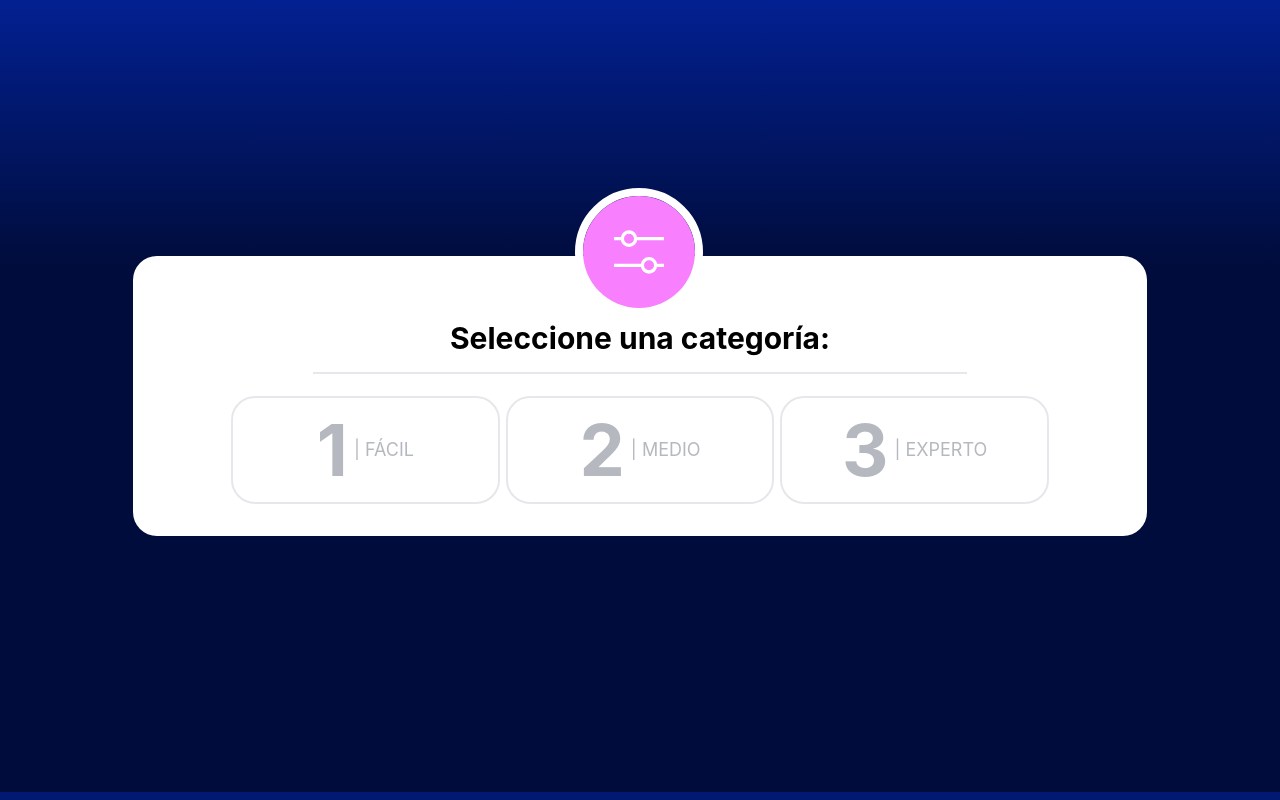
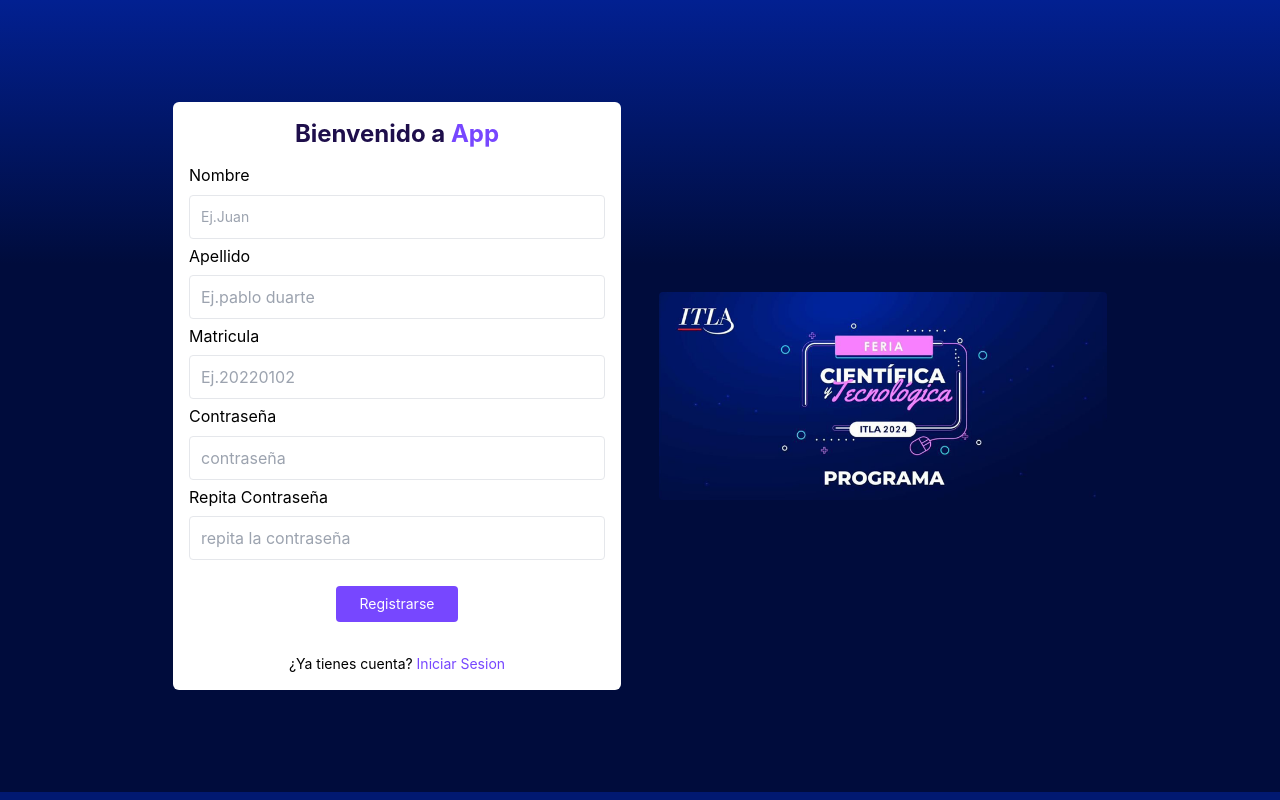
Before and after one commit to zaizo01/ITLA-CodeChallenge-Clock, a React (Vite) app: page /register in a window 1280 px wide. Before the commit this address led to /login/choose-category. Built offline with nearby package versions, Linux system fonts and the light colour scheme.

Commit message:
el login y el register ya estan funcional y mandan request al backend

```diff
--- a/src/App.tsx
+++ b/src/App.tsx
@@ -1,3 +1,4 @@
+/* eslint-disable @typescript-eslint/no-explicit-any */
 import './App.css'
 import './styles/Form.css'
 import './styles/VistaPreguntas.css'
@@ -15,14 +16,12 @@ function App() {
 
   // STATES, VARS
   const [user, setUser] = React.useState((val: any) => {
-    if(localStorage.getItem("user") !== null)
-    {
+    if (localStorage.getItem("user") !== null) {
       val = localStorage.getItem("user");
     }
-    else
-    {
-      localStorage.setItem("user", JSON.stringify({}));
-      val = localStorage.getItem("user")
+    else {
+      //localStorage.setItem("user", JSON.stringify({}));
+      val = localStorage.getItem("user");
     }
 
     return JSON.parse(val);
@@ -32,8 +31,9 @@ function App() {
   const returnSetUser = (value: any) => {
     return setUser((val: any) => {
 
-      localStorage.setItem("user", JSON.stringify(value));
-      val = localStorage.getItem("user")
+      const user = JSON.stringify(value);
+      localStorage.setItem("user", user);
+      val = user;
       return JSON.parse(val);
 
     })
@@ -44,7 +44,7 @@ function App() {
 
 
     // CLEANING FUNCTION
-    return () => {};
+    return () => { };
 
   }, [])
 
@@ -56,31 +56,32 @@ function App() {
         <Route path="/" element={<Home />} />
 
         <Route path="/register" element={
-          // If user is logged on, redirect him to choosing category
-          user?.registrationNumber !== null && user !== null
-          ?
+            user?.registrationNumber === null || user === null
+            ?
+            <FormRegister />
+            :
             <Navigate to="/login/choose-category" replace={true} />
-          :
-          <FormRegister />
         } />
 
+
         <Route path="/login" element={
-          // If user is logged on, redirect to choosing-category link
-          user?.registrationNumber !== null && user !== null
-          ?
+            user?.registrationNumber === null || user === null
+            ?
+            <FormLogin />
+            :
             <Navigate to="/login/choose-category" replace={true} />
-          :
-          <FormLogin />
         } />
 
 
         <Route path="/login/choose-category" element={
-          user?.registrationNumber === null && user === null
-          ?
+          user?.registrationNumber === null  || user === null
+            ?
             <Navigate to="/login" replace={true} />
-          :
-          <ChoosingCategory />}
+            :
+            <ChoosingCategory />}
         />
+
+
       </Routes>
     </USERCONTEXT.Provider>
   )
--- a/src/Components/FormLogin.tsx
+++ b/src/Components/FormLogin.tsx
@@ -1,3 +1,4 @@
+/* eslint-disable @typescript-eslint/no-explicit-any */
 import React from 'react';
 import { Link, useNavigate } from 'react-router-dom';
 import { MySwal } from '../classes/MySwal';
@@ -49,7 +50,7 @@ export default function FormLogin() {
         }
 
         e?.preventDefault();
-        await fetch(`https://localhost:7010/Users/Login`, {
+        await fetch(`http://localhost:5091/Users/Login`, {
           method: "POST",
           body: JSON.stringify({
             userName: loginData?.usuario,
--- a/src/Components/FormRegister.tsx
+++ b/src/Components/FormRegister.tsx
@@ -1,5 +1,9 @@
+/* eslint-disable @typescript-eslint/no-explicit-any */
 import React from 'react';
-import { Link } from 'react-router-dom';
+import { Link, useNavigate } from 'react-router-dom';
+import { MySwal } from '../classes/MySwal';
+import { USERCONTEXT } from '../App';
+
 
 // INTERFACES
 interface RegisterProps {
@@ -21,6 +25,10 @@ interface ErrorsProps {
 export default function FormRegister() {
 
     // VARS
+    const navigation = useNavigate();
+    const userContext = React.useContext<any>(USERCONTEXT);
+
+
     const [registerData, setRegisterData] = React.useState<RegisterProps>({
         nombre: "",
         apellido: "",
@@ -39,6 +47,7 @@ export default function FormRegister() {
     })
 
     // FUNCTIONS
+    /*
     const handleOnChange = (e: React.ChangeEvent<HTMLInputElement>) => {
 
         // HOOK
@@ -52,8 +61,9 @@ export default function FormRegister() {
             return value;
         })
     }
+    */
 
-    const handleOnSubmit = (e: React.FormEvent<HTMLFormElement>) => {
+    const handleOnSubmit =async (e: React.FormEvent<HTMLFormElement>) => {
 
 
 
@@ -86,8 +96,46 @@ export default function FormRegister() {
         const data = Object.values(errData);
 
         if (data.includes(true)) {
+          return;
+      }
+
+      e?.preventDefault();
+        await fetch(`http://localhost:5091/Users`, {
+          method: "POST",
+          body: JSON.stringify({
+            firstName: registerData.nombre,
+            lastName: registerData.apellido,
+            registrationNumber: registerData.matricula,
+            passWord: registerData.contraseña
+          }),
+          //mode: 'cors',
+            headers: {
+                'Content-Type': 'application/json',
+            }
+        })
+        .then((res) => res.json())
+        .then((data) => {
+          if(data?.hasError === true)
+          {
+            console.log(registerData)
+            MySwal.errorMessage(data.error)
             return;
-        }
+          }
+          console.log(registerData)
+          console.log(data)
+
+          userContext?.returnSetUser(data)
+          MySwal.successMessage(`Bienvenido ${data?.firstName}`);
+
+
+          navigation("/login/choose-category", {
+            replace: true,
+          })
+
+
+        })
+        .catch((err) => console.error(err))
+
 
     }
 
@@ -101,15 +149,15 @@ export default function FormRegister() {
           <form className="flex flex-col gap-3" onSubmit={handleOnSubmit}>
 
             <div className="block relative">
-              <label htmlFor="text" className="block text-gray-600 cursor-text leading-[140%] font-normal mb-2">Nombre</label>
+              <label htmlFor="text" className="text-left block text-blue leading-[140%] font-normal mb-2">Nombre</label>
               <input
                 type="text"
-                id="text"
+
                 className="rounded border border-gray-200 text-sm w-full font-normal leading-[18px] text-black tracking-[0px] appearance-none block h-11 m-0 p-[11px] focus:ring-2 ring-offset-2 ring-gray-900 outline-0"
                 required
                 name="nombre"
-                placeholder='Ej.Juan pablo duarte'
-                onChange={(e) => handleOnChange(e)}
+                placeholder='Ej.Juan '
+                onChange={(e) => setRegisterData({...registerData,nombre:e.target.value})}
               />
               {registerData?.nombre.length !== 0 && registerData?.nombre.length < 3 &&
                 <small className="text-red-500 w-full">¡Oops! Este campo es obligatorio</small>
@@ -118,15 +166,15 @@ export default function FormRegister() {
             </div>
 
             <div className="block relative">
-              <label htmlFor="text" className="block text-gray-600 cursor-text leading-[140%] font-normal mb-2">Apellido</label>
+              <label htmlFor="text" className="text-left block text-blue leading-[140%] font-normal mb-2">Apellido</label>
               <input
                 type="text"
-                id="text"
+
                 className="rounded border border-gray-200 w-full font-normal leading-[18px] text-black tracking-[0px] appearance-none block h-11 m-0 p-[11px] focus:ring-2 ring-offset-2 ring-gray-900 outline-0"
                 required
                 name="apellido"
-                placeholder='Ej.Juan pablo duarte'
-                onChange={(e) => handleOnChange(e)}
+                placeholder='Ej.pablo duarte'
+                onChange={(e) => setRegisterData({...registerData,apellido:e.target.value})}
               />
               {registerData?.apellido.length !== 0 && registerData?.apellido.length < 3 &&
                 <small className="text-red-500 w-full">¡Oops! Este campo es obligatorio</small>
@@ -135,13 +183,14 @@ export default function FormRegister() {
             </div>
 
             <div className="block relative">
-              <label className="block text-gray-600 cursor-text leading-[140%] font-normal mb-2">Matricula</label>
+              <label className="text-left block text-blue leading-[140%] font-normal mb-2">Matricula</label>
               <input
                 type="text"
                 className="rounded border border-gray-200 w-full font-normal leading-[18px] text-black tracking-[0px] appearance-none block h-11 m-0 p-[11px] focus:ring-2 ring-offset-2 ring-gray-900 outline-0"
                 required
                 name="matricula"
                 placeholder='Ej.20220102'
+                onChange={(e) => setRegisterData({...registerData,matricula:e.target.value})}
               />
               {registerData?.matricula.length === 0 || registerData?.matricula.length >= 9 && registerData?.matricula.includes("-") ?
                 null :
@@ -150,14 +199,15 @@ export default function FormRegister() {
             </div>
 
             <div className="block relative">
-              <label className="block text-gray-600 cursor-text leading-[140%] font-normal mb-2">Contraseña</label>
+              <label className="text-left block text-blue leading-[140%] font-normal mb-2">Contraseña</label>
               <input
                 type="password"
                 name="contraseña"
-                id="password"
+
                 className="rounded border border-gray-200 w-full font-normal leading-[18px] text-black tracking-[0px] appearance-none block h-11 m-0 p-[11px] focus:ring-2 ring-offset-2 ring-gray-900 outline-0"
                 required
                 placeholder='contraseña'
+                onChange={(e) => setRegisterData({...registerData,contraseña:e.target.value})}
               />
 
               {registerData?.contraseña.length === 0 || regEx.test(registerData?.contraseña) === true ?
@@ -167,14 +217,15 @@ export default function FormRegister() {
             </div>
 
             <div className="block relative">
-              <label htmlFor="password" className="block text-gray-600 cursor-text leading-[140%] font-normal mb-2">Repita Contraseña</label>
+              <label htmlFor="password" className="text-left block text-blue leading-[140%] font-normal mb-2">Repita Contraseña</label>
               <input
                 type="password"
                 name="confirmacion"
-                id="password"
+
                 className="rounded border border-gray-200 w-full font-normal leading-[18px] text-black tracking-[0px] appearance-none block h-11 m-0 p-[11px] focus:ring-2 ring-offset-2 ring-gray-900 outline-0"
                 required
                 placeholder='repita la contraseña'
+                onChange={(e) => setRegisterData({...registerData,confirmacion:e.target.value})}
               />
               {registerData?.confirmacion.length === 0 || (regEx.test(registerData?.confirmacion) === true && registerData?.confirmacion === registerData?.contraseña) ?
                 null :
```
